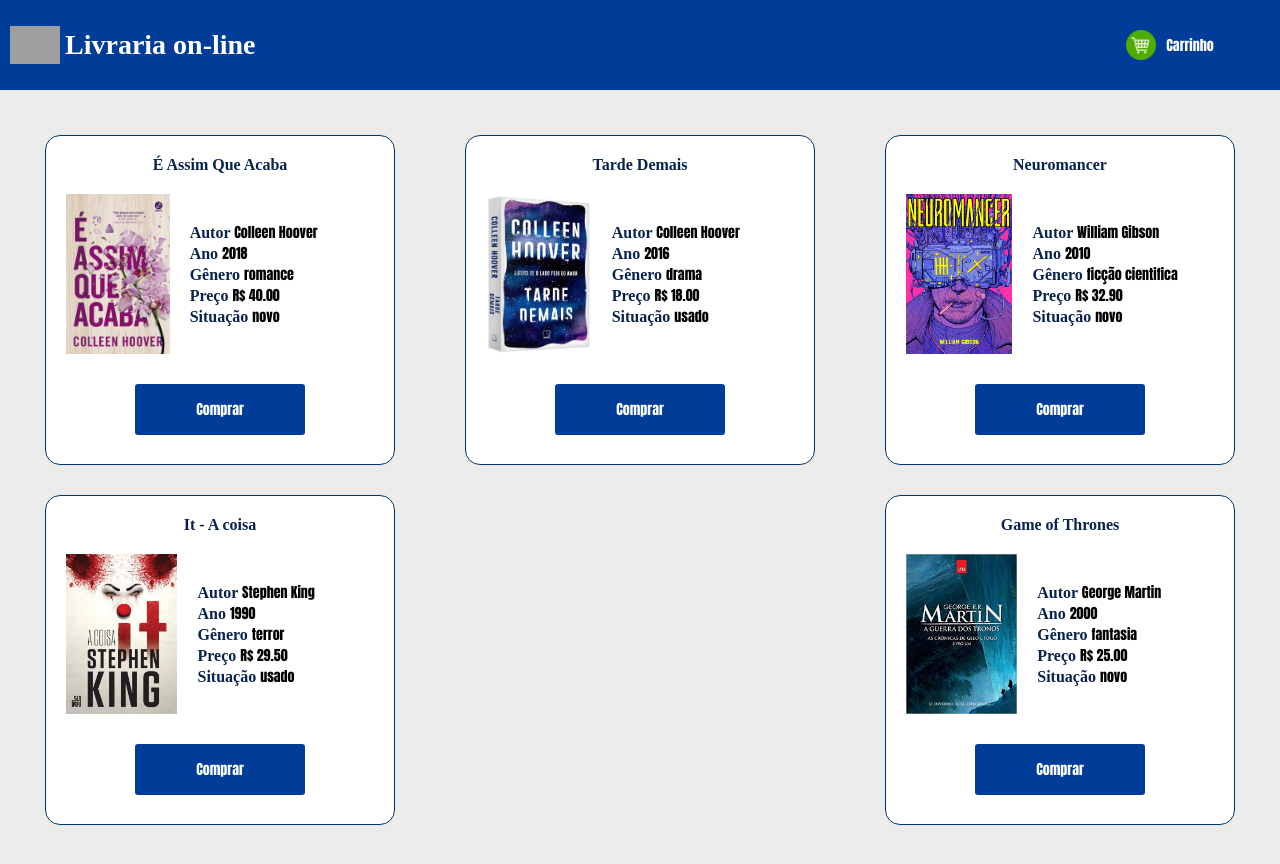
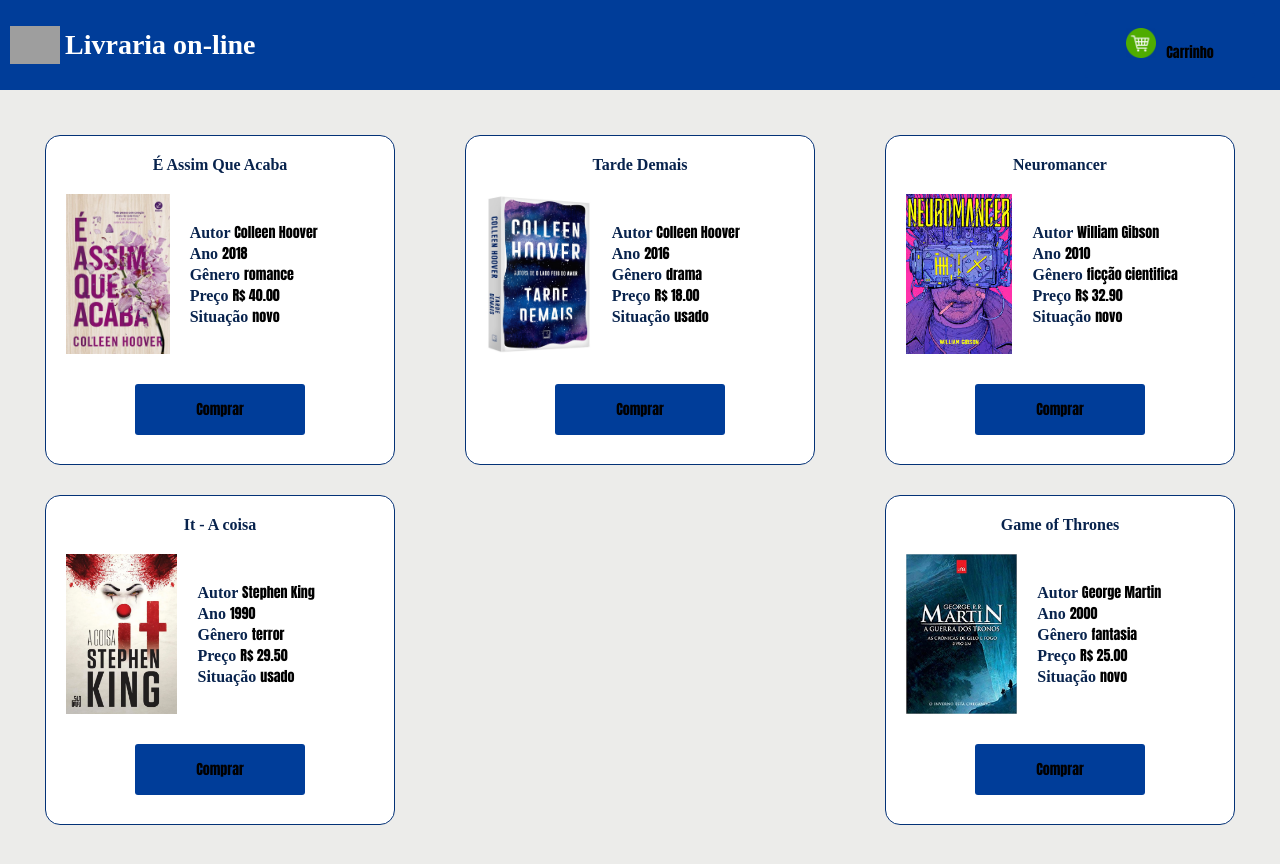
Before and after one commit to ThaisOliveiraRocha/livraria_ecommerce, a React app: page / in a window 1280 px wide. Shown: the top 864 px of the page. Built offline with nearby package versions, Linux system fonts and the light colour scheme; grey boxes are pictures that could not be loaded; a web font is replaced by a local one.

Commit message:
Padronizando fonte para texto comum

```diff
--- a/src/components/Button/Button.jsx
+++ b/src/components/Button/Button.jsx
@@ -1,9 +1,17 @@
-import React from 'react';
-import PropTypes from 'prop-types';
-import { ButtonComponent } from './Button.styles';
+import React from "react";
+import PropTypes from "prop-types";
+import { ButtonComponent } from "./Button.styles";
+import Texto from "../Text";
 
-const Button = ({children, background, onClick, width, className}) => (
-    <ButtonComponent background={background} onClick={onClick} width={width} className={className}>{children}</ButtonComponent>
+const Button = ({ children, background, onClick, width, className }) => (
+  <ButtonComponent
+    background={background}
+    onClick={onClick}
+    width={width}
+    className={className}
+  >
+    <Texto>{children}</Texto>
+  </ButtonComponent>
 );
 
 Button.propTypes = {
--- a/src/components/Header/Header.jsx
+++ b/src/components/Header/Header.jsx
@@ -13,6 +13,7 @@ import { connect } from "react-redux";
 
 import Button from "../../components/Button";
 import Titulo from "../../components/Title";
+import Texto from "../../components/Text";
 import CartModal from "../CartModal";
 import { withRouter } from "react-router-dom";
 
@@ -39,13 +40,15 @@ const Header = ({ carrinho, history }) => {
           <CartImage
             src={require("../../assets/images/carrinho_mercado.png")}
           />
-          Carrinho
+          <Texto>Carrinho</Texto>
         </Button>
         {carrinho.length > 0 && (
           <QuantidadeItens>{totalCart(carrinho)}</QuantidadeItens>
         )}
       </CartContainer>
-      {showModal && <CartModal carrinho={carrinho} onClose={() => setModalStatus(false)}/>}
+      {showModal && (
+        <CartModal carrinho={carrinho} onClose={() => setModalStatus(false)} />
+      )}
     </Container>
   );
 };
```
